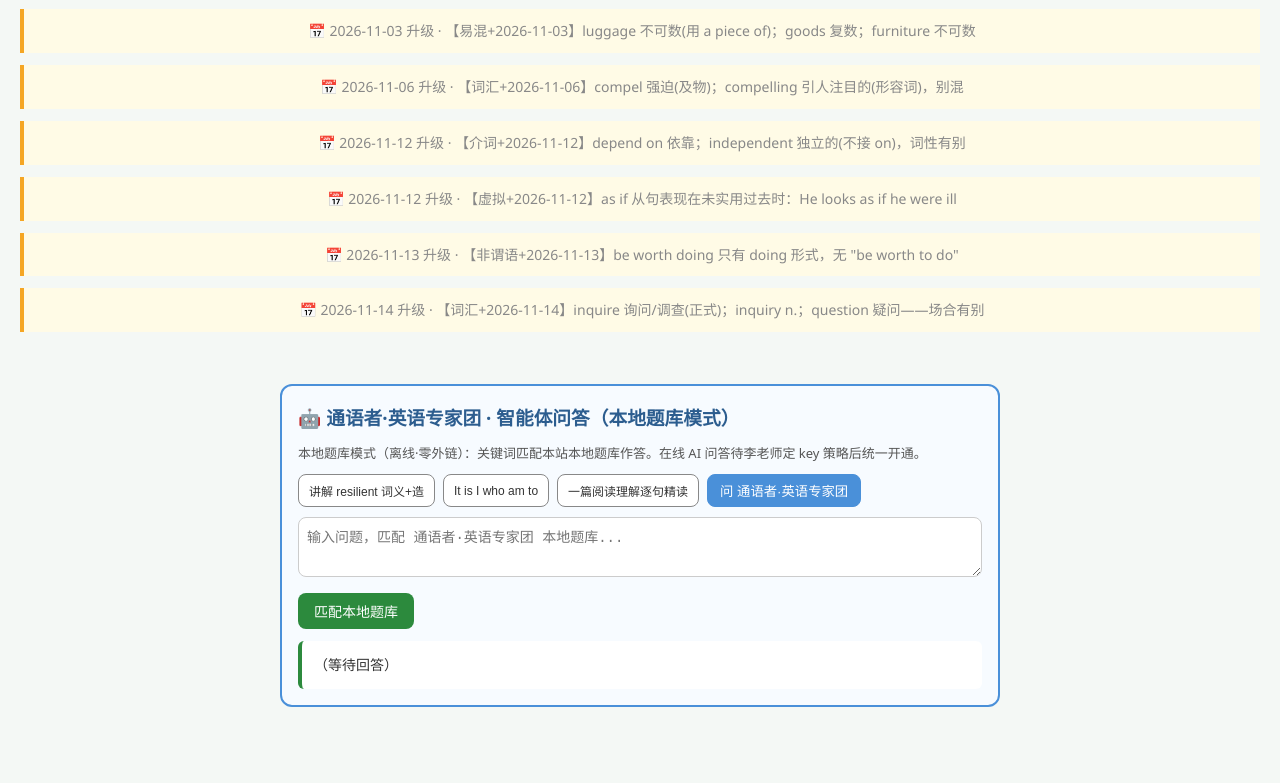
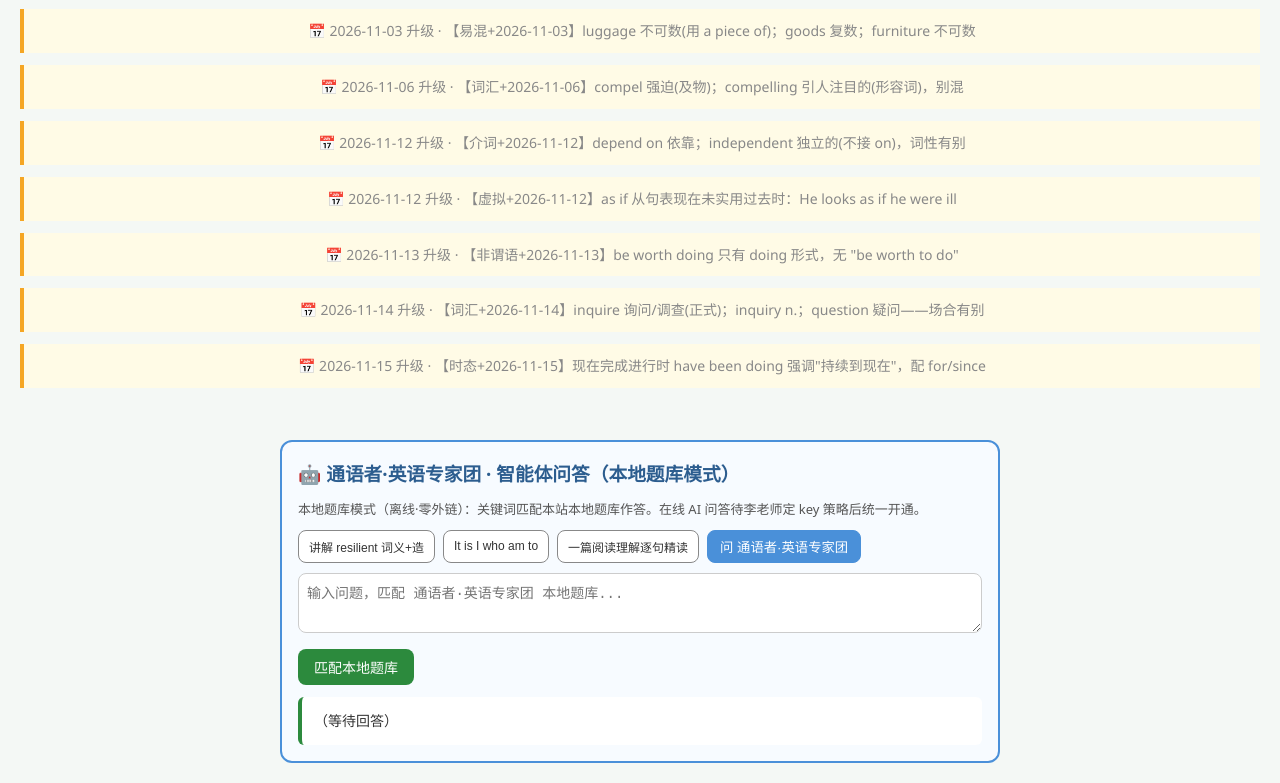
Before and after one commit to dapengzhanchi141345/li-yanming-english, a plain HTML site: page index.html in a window 1280 px wide. Shown: the part 1882-2665 px from the top of the page. Before the commit the page ends 2609 px from the top, so only its background shows below. Drawn offline with Linux system fonts and the light colour scheme.

Commit message:
english 12独立站升级 2026-11-15

```diff
--- a/index.html
+++ b/index.html
@@ -127,6 +127,8 @@ footer{text-align:center;padding:20px;color:#888;font-size:13px;margin-top:30px;
 <div style="background:#fffbe6;border-left:4px solid #f5a623;padding:10px;margin:12px 0;font-size:14px">📅 2026-11-13 升级 · 【非谓语+2026-11-13】be worth doing 只有 doing 形式，无 "be worth to do"</div>
 
 <div style="background:#fffbe6;border-left:4px solid #f5a623;padding:10px;margin:12px 0;font-size:14px">📅 2026-11-14 升级 · 【词汇+2026-11-14】inquire 询问/调查(正式)；inquiry n.；question 疑问——场合有别</div>
+
+<div style="background:#fffbe6;border-left:4px solid #f5a623;padding:10px;margin:12px 0;font-size:14px">📅 2026-11-15 升级 · 【时态+2026-11-15】现在完成进行时 have been doing 强调"持续到现在"，配 for/since</div>
 </footer>
 
 <script>
```
